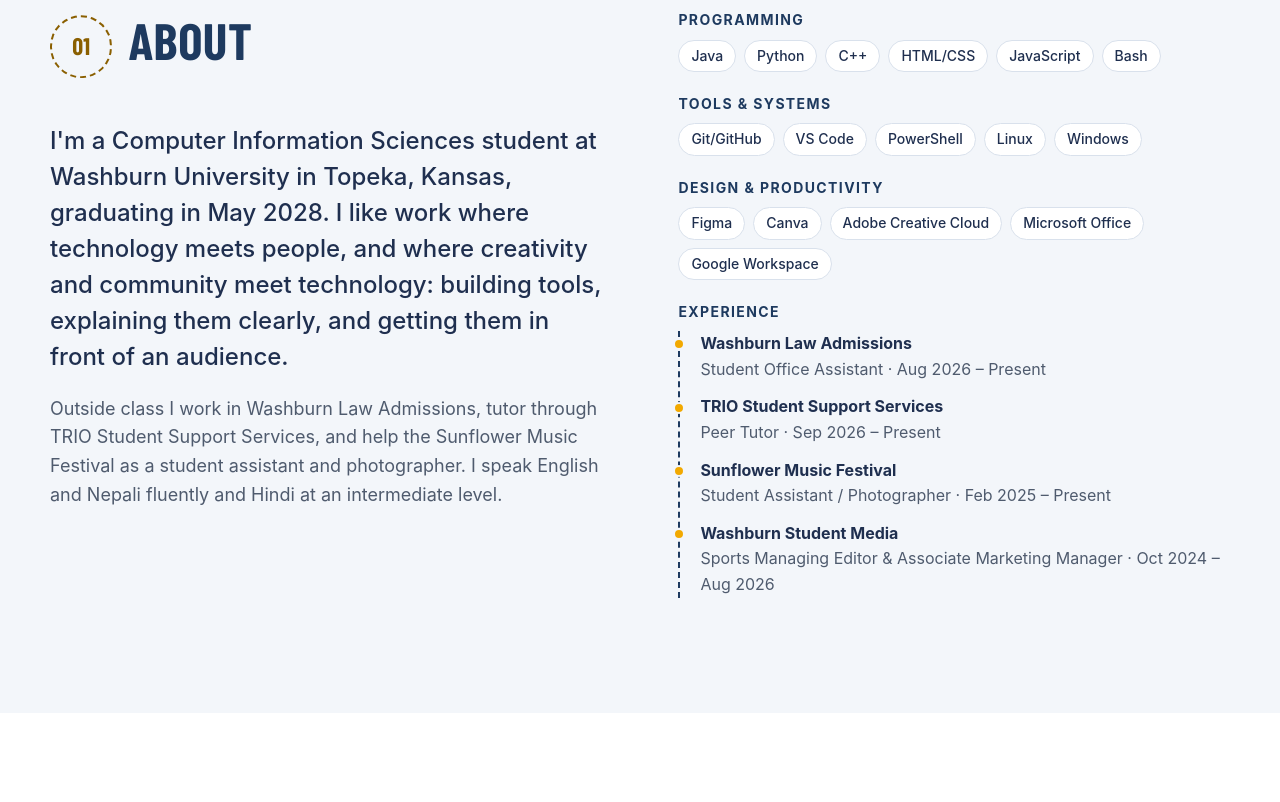
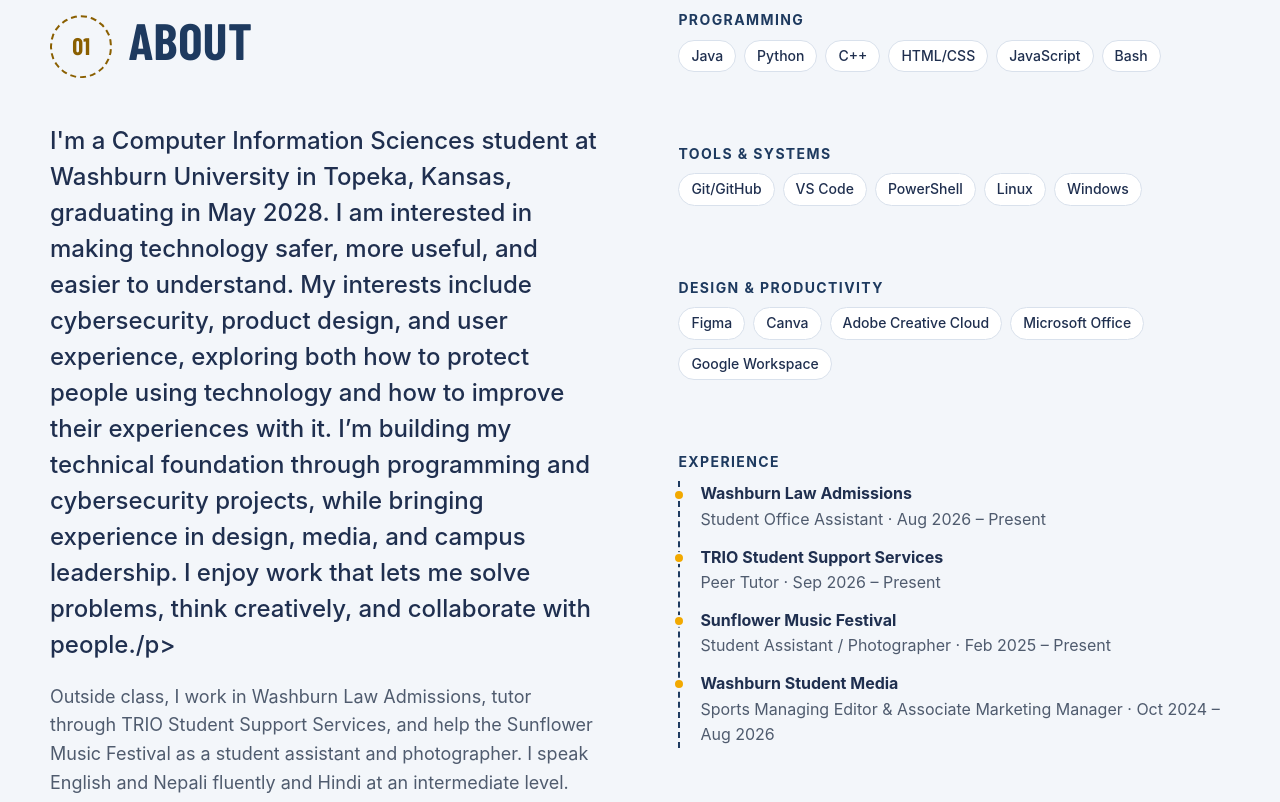
Before and after one commit to Ojashwi-stha/Ojashwi-stha.github.io, a plain HTML site: page index.html in a window 1280 px wide. Shown: the part 1020-1822 px from the top of the page. Drawn offline with nearby package versions, Linux system fonts and the light colour scheme; a web font is replaced by a local one.

Commit message:
Revise about section and photography intro
Updated the about section to reflect interests in cybersecurity, product design, and user experience, and revised the photography intro for clarity.

```diff
--- a/index.html
+++ b/index.html
@@ -78,8 +78,10 @@
         <span class="section__num">01</span>
         <h2 class="section__title">About</h2>
       </header>
-      <p class="about__lede">I'm a Computer Information Sciences student at Washburn University in Topeka, Kansas, graduating in May 2028. I like work where technology meets people, and where creativity and community meet technology: building tools, explaining them clearly, and getting them in front of an audience.</p>
-      <p>Outside class I work in Washburn Law Admissions, tutor through TRIO Student Support Services, and help the Sunflower Music Festival as a student assistant and photographer. I speak English and Nepali fluently and Hindi at an intermediate level.</p>
+      <p class="about__lede">I'm a Computer Information Sciences student at Washburn University in Topeka, Kansas, graduating in May 2028. I am interested in making technology safer, more useful, and easier to understand. My interests include cybersecurity, product design, and user experience, exploring both how to protect people using technology and how to improve their experiences with it.
+
+I’m building my technical foundation through programming and cybersecurity projects, while bringing experience in design, media, and campus leadership. I enjoy work that lets me solve problems, think creatively, and collaborate with people./p>
+      <p>Outside class, I work in Washburn Law Admissions, tutor through TRIO Student Support Services, and help the Sunflower Music Festival as a student assistant and photographer. I speak English and Nepali fluently and Hindi at an intermediate level.</p>
     </div>
     <div class="about__side">
       <div class="skillset">
@@ -240,7 +242,7 @@
       <span class="section__num">04</span>
       <h2 class="section__title">Through my lens</h2>
     </header>
-    <p class="section__intro">Beyond the technical side of my work, photography is my creative outlet—a way to slow down, tell stories, and capture genuine moments as they happen.</p>
+    <p class="section__intro">Beyond the technical side of my work, photography is my creative outlet through which I tell stories, and capture genuine moments as they happen.</p>
     <h3 class="case__h">Sunflower Music Festival · June 2026</h3>
     <p class="gallery__credit">Photos and video by Ojashwi Shrestha for the Sunflower Music Festival, Topeka, Kansas. Shared with the festival’s permission.</p>
     <div class="shots">
```
